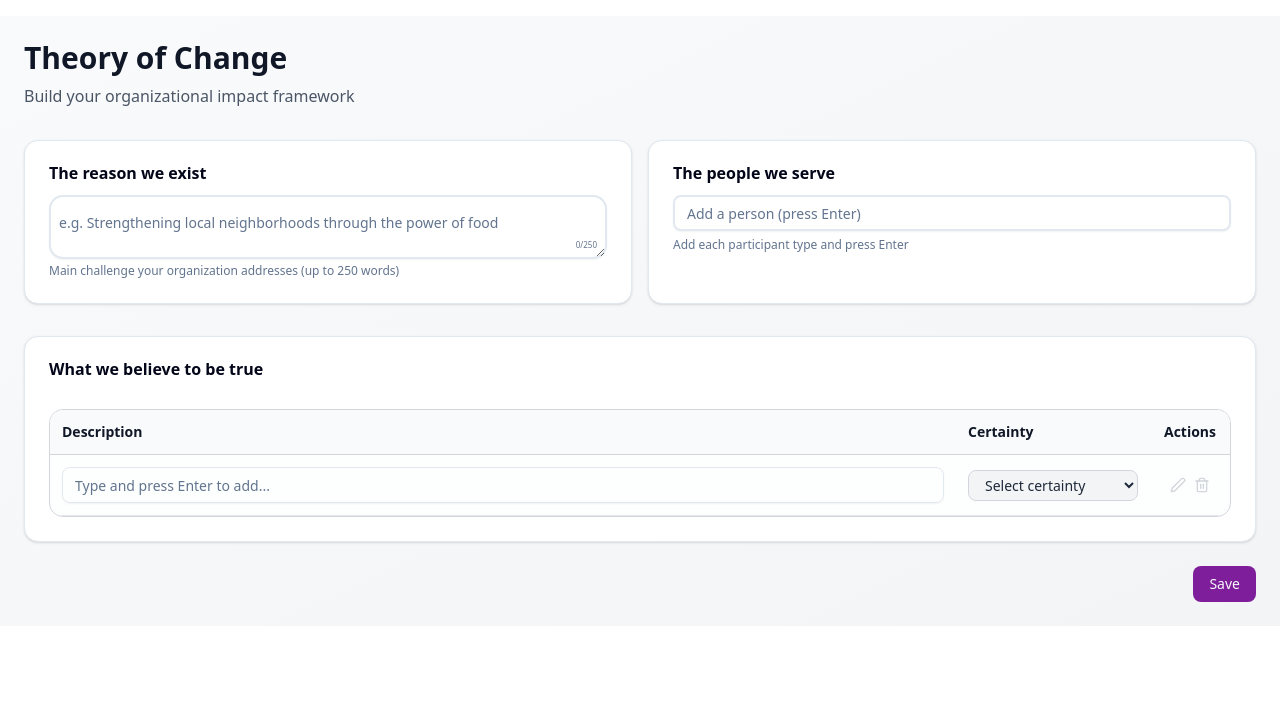
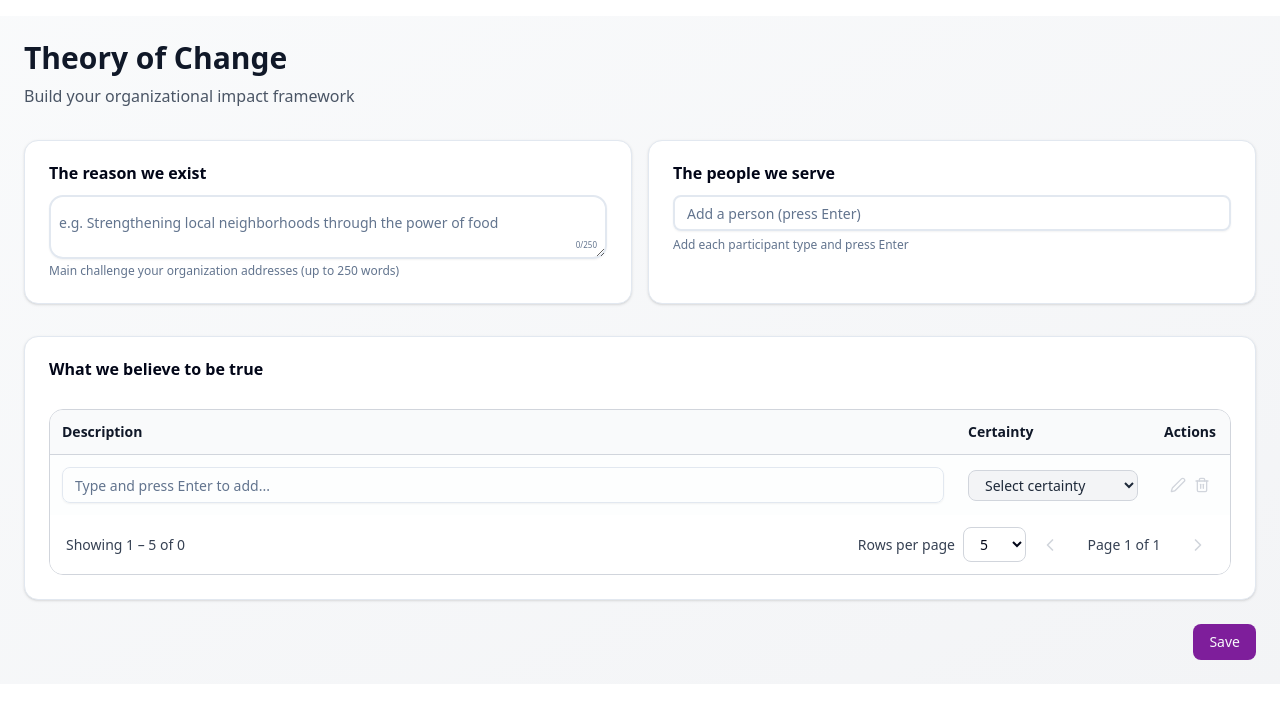
Before and after one commit to RE15EL/purposense, a Next.js app: page / in a window 1280 px wide. Shown: the top 716 px of the page. Built offline with nearby package versions, Linux system fonts and the light colour scheme.

Commit message:
add Pagination

```diff
--- a/src/components/Assumptions/Assumptions.tsx
+++ b/src/components/Assumptions/Assumptions.tsx
@@ -1,19 +1,19 @@
 "use client";
 
-import { useState } from "react";
+import { useRef, useState } from "react";
 
+import { Check, Edit2, Trash2 } from "lucide-react";
 import { Card, CardContent, CardHeader, CardTitle } from "../ui/card";
-import { CERTAINTY_COLORS, CERTAINTY_LABELS } from "@/lib/constants";
-import { Check, Edit2, Trash2 } from "lucide-react";
-import { Assumption, Certainty } from "@/types";
-
 import {
   InputGroup,
   InputGroupAddon,
-  InputGroupButton,
   InputGroupInput,
 } from "../ui/input-group";
 import { Tooltip, TooltipContent, TooltipTrigger } from "../ui/tooltip";
+import { Paginator } from "../Paginator/Paginator";
+
+import { CERTAINTY_COLORS, CERTAINTY_LABELS } from "@/lib/constants";
+import { Assumption, Certainty } from "@/types";
 
 interface AssumptionsTableProps {
   assumptions: Assumption[];
@@ -32,10 +32,15 @@ export const AssumptionsTable = ({
   editingId,
   setEditingId,
 }: AssumptionsTableProps) => {
-  const [newDescription, setNewDescription] = useState("");
+  const [newDescription, setNewDescription] = useState<string>("");
   const [newCertainty, setNewCertainty] = useState<Certainty>("all");
-  const [showCertaintyError, setShowCertaintyError] = useState(false);
-  const [editValue, setEditValue] = useState("");
+  const [showCertaintyError, setShowCertaintyError] = useState<boolean>(false);
+  const [editValue, setEditValue] = useState<string>("");
+
+  const [currentPage, setCurrentPage] = useState<number>(1);
+  const [itemsPerPage, setItemsPerPage] = useState<number>(5);
+
+  const newDescriptionInputRef = useRef<HTMLInputElement>(null);
 
   const handleAddRow = () => {
     const trimmed = newDescription.trim();
@@ -75,8 +80,28 @@ export const AssumptionsTable = ({
     }
   };
 
+  const handleFocusInput = () => {
+    newDescriptionInputRef.current?.focus();
+  };
+
   const isAddEnabled =
     newDescription.trim().length > 0 && newCertainty !== "all";
+
+  const indexOfLastItem = currentPage * itemsPerPage;
+  const indexOfFirstItem = indexOfLastItem - itemsPerPage;
+  const paginatedAssumptions = assumptions.slice(
+    indexOfFirstItem,
+    indexOfLastItem
+  );
+
+  const handlePageChange = (page: number) => {
+    setCurrentPage(page);
+  };
+
+  const handleItemsPerPageChange = (newItemsPerPage: number) => {
+    setItemsPerPage(newItemsPerPage);
+    setCurrentPage(1); // Reset to first page
+  };
 
   return (
     <Card>
@@ -102,7 +127,7 @@ export const AssumptionsTable = ({
             </thead>
 
             <tbody>
-              {assumptions.map((assumption) => (
+              {paginatedAssumptions.map((assumption) => (
                 <tr
                   key={assumption.id}
                   className="border-b border-gray-200 hover:bg-gray-50"
@@ -170,10 +195,10 @@ export const AssumptionsTable = ({
                 </tr>
               ))}
 
-              <tr className="border-b border-gray-200 bg-gray-50/30">
+              <tr className=" border-gray-200 bg-gray-50/30">
                 <td className="p-3">
                   <InputGroup>
-                    <InputGroupInput
+                    <InputGroupInput ref={newDescriptionInputRef}
                       type="text"
                       value={newDescription}
                       onChange={(e) => setNewDescription(e.target.value)}
@@ -203,6 +228,7 @@ export const AssumptionsTable = ({
                     </InputGroupAddon>
                   </InputGroup>
                 </td>
+
                 <td className="p-3 relative">
                   <select
                     value={newCertainty}
@@ -224,10 +250,11 @@ export const AssumptionsTable = ({
                     ))}
                   </select>
                 </td>
+
                 <td className="p-3 text-center">
                   <div className="flex justify-center gap-2">
                     <button
-                      onClick={handleAddRow}
+                      onClick={handleFocusInput}
                       disabled={!isAddEnabled}
                       className={`transition ${
                         !isAddEnabled && "text-gray-300 cursor-not-allowed "
@@ -251,6 +278,18 @@ export const AssumptionsTable = ({
                   </div>
                 </td>
               </tr>
+
+              <tr className="border-none">
+                <td colSpan={3} className="p-0 m-0 border-0 bg-transparent">
+                  <Paginator
+                    currentPage={currentPage}
+                    totalItems={assumptions.length}
+                    itemsPerPage={itemsPerPage}
+                    onPageChange={handlePageChange}
+                    onItemsPerPageChange={handleItemsPerPageChange}
+                  />
+                </td>
+              </tr>
             </tbody>
           </table>
         </div>
--- /dev/null
+++ b/src/components/Paginator/Paginator.tsx
@@ -0,0 +1,116 @@
+"use client";
+
+import { ChevronLeft, ChevronRight } from "lucide-react";
+
+interface PaginatorProps {
+  currentPage: number;
+  totalItems: number;
+  itemsPerPage: number;
+  onPageChange: (page: number) => void;
+  onItemsPerPageChange: (itemsPerPage: number) => void;
+}
+
+const PAGE_SIZE_OPTIONS = [5, 10, 15, 20, 25];
+
+export const Paginator = ({
+  currentPage,
+  totalItems,
+  itemsPerPage,
+  onPageChange,
+  onItemsPerPageChange,
+}: PaginatorProps) => {
+  const totalPages = Math.ceil(totalItems / itemsPerPage);
+  const startItem = totalItems === 0 ? 0 : (currentPage - 1) * itemsPerPage + 1;
+  const endItem = Math.min(currentPage * itemsPerPage, totalItems);
+
+  const canGoPrevious = currentPage > 1;
+  const canGoNext = currentPage < totalPages;
+
+  const handlePrevious = () => {
+    if (canGoPrevious) {
+      onPageChange(currentPage - 1);
+    }
+  };
+
+  const handleNext = () => {
+    if (canGoNext) {
+      onPageChange(currentPage + 1);
+    }
+  };
+
+  const handleItemsPerPageChange = (value: number) => {
+    onItemsPerPageChange(value);
+
+    const newTotalPages = Math.ceil(totalItems / value);
+    if (currentPage > newTotalPages) {
+      onPageChange(newTotalPages || 1);
+    }
+  };
+
+  return (
+    <div className="flex items-center justify-between px-4 py-3 bg-white border-gray-200">
+      <div className="text-sm text-gray-700">
+        Showing{" "}
+        <span className="font-medium">
+          {currentPage} – {itemsPerPage}
+        </span>{" "}
+        of <span className="font-medium">{totalItems}</span>
+      </div>
+
+      <div className="flex items-center gap-2">
+        {/* Rows per page selector */}
+        <div className="flex items-center gap-2">
+          <label htmlFor="rows-per-page" className="text-sm text-gray-700">
+            Rows per page
+          </label>
+          <select
+            id="rows-per-page"
+            value={itemsPerPage}
+            onChange={(e) => handleItemsPerPageChange(Number(e.target.value))}
+            className="px-3 py-1.5 text-sm border border-gray-300 rounded-md focus:outline-none focus:ring-2 focus:ring-purple-500 focus:border-purple-500 cursor-pointer"
+          >
+            {PAGE_SIZE_OPTIONS.map((size) => (
+              <option key={size} value={size}>
+                {size}
+              </option>
+            ))}
+          </select>
+        </div>
+
+        {/* Page navigation */}
+        <div className="flex items-center gap-2">
+          <button
+            onClick={handlePrevious}
+            disabled={!canGoPrevious}
+            className={`p-1.5 rounded-md transition ${
+              canGoPrevious
+                ? "text-gray-700 hover:bg-gray-100 cursor-pointer"
+                : "text-gray-300 cursor-not-allowed"
+            }`}
+            aria-label="Previous page"
+          >
+            <ChevronLeft size={20} />
+          </button>
+
+          <span className="text-sm text-gray-700 min-w-[100px] text-center">
+            Page <span className="font-medium">{currentPage}</span> of{" "}
+            <span className="font-medium">{totalPages || 1}</span>
+          </span>
+
+          <button
+            onClick={handleNext}
+            disabled={!canGoNext}
+            className={`p-1.5 rounded-md transition ${
+              canGoNext
+                ? "text-gray-700 hover:bg-gray-100 cursor-pointer"
+                : "text-gray-300 cursor-not-allowed"
+            }`}
+            aria-label="Next page"
+          >
+            <ChevronRight size={20} />
+          </button>
+        </div>
+      </div>
+    </div>
+  );
+};
```
